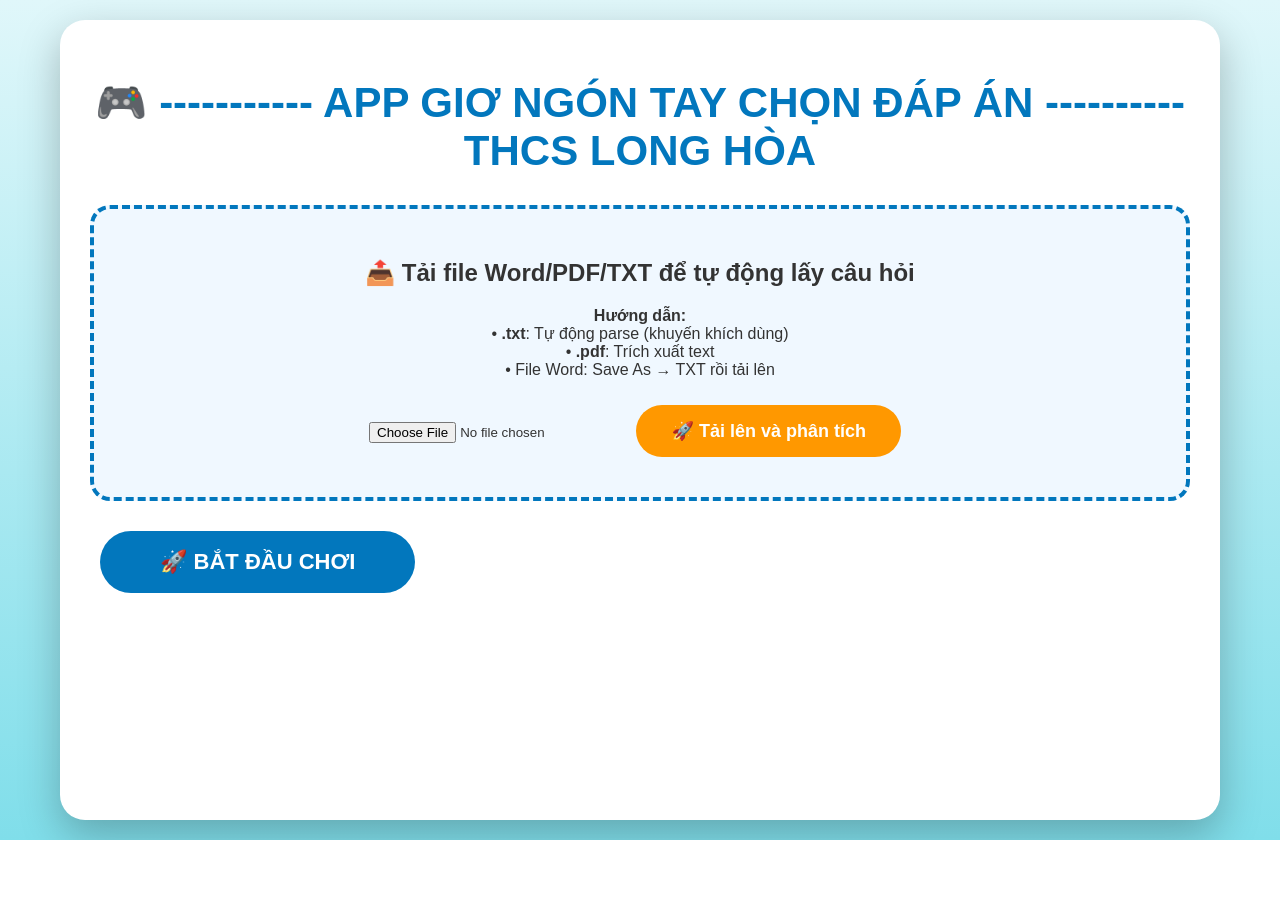
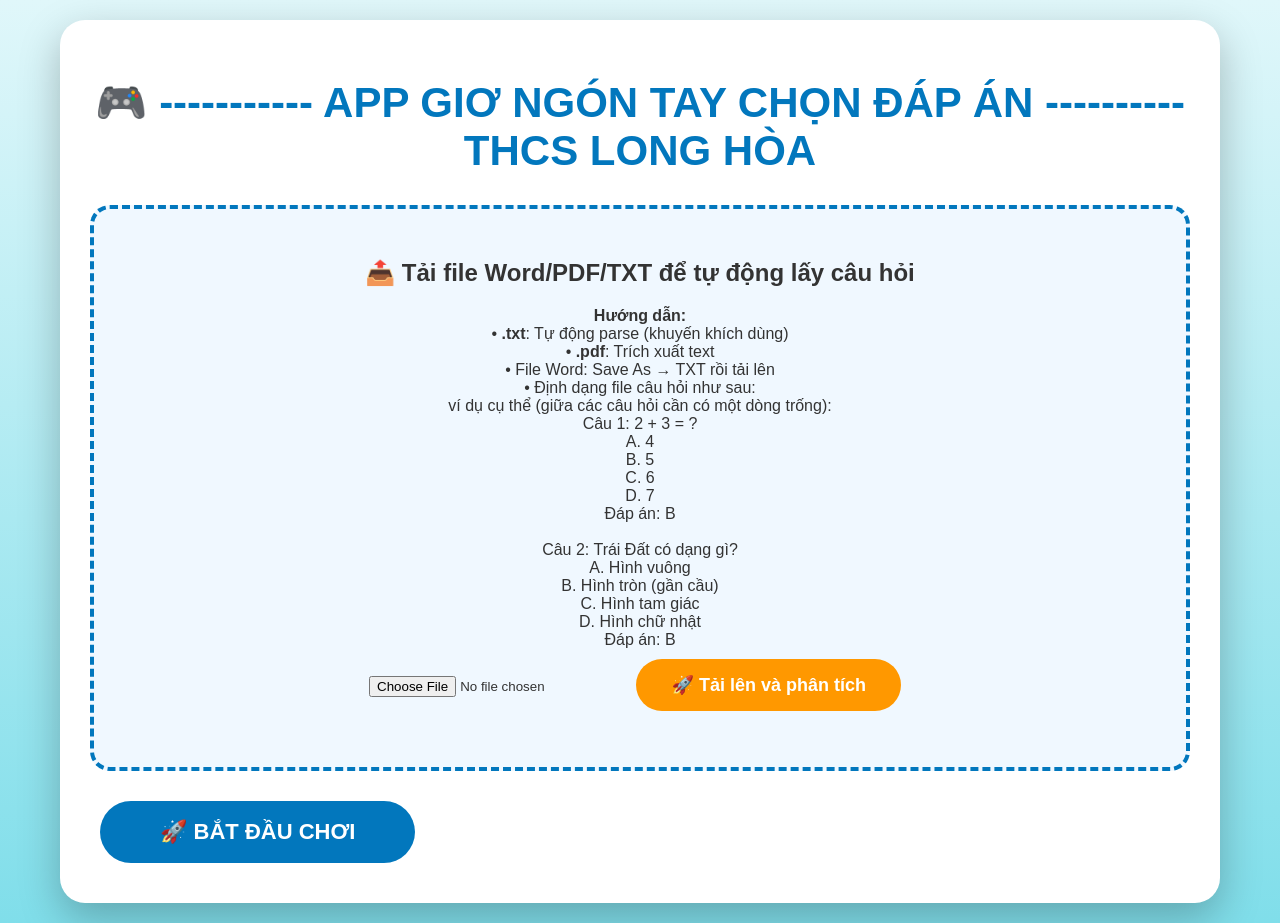
Before and after one commit to hokienbaochau-png/Apptracnghiemsieutoc.io, a plain HTML site: page index.html in a window 1280 px wide. Before the commit the page ends 840 px from the top, so only its background shows below. Drawn offline with Linux system fonts and the light colour scheme; a script that the page names is missing.

Commit message:
Add files via upload

```diff
--- a/index.html
+++ b/index.html
@@ -41,8 +41,7 @@
         .correct { background: #c8e6c9 !important; border-color: #4caf50 !important; }
         .wrong { background: #ffcdd2 !important; border-color: #f44336 !important; }
 
-        /* Phần còn lại giữ nguyên */
-        #upload-section { background: #f0f8ff; padding: 30px; border-radius: 20px; margin: 20px 0; border: 4px dashed #0277bd; text-align: center; }
+                #upload-section { background: #f0f8ff; padding: 30px; border-radius: 20px; margin: 20px 0; border: 4px dashed #0277bd; text-align: center; }
         button { padding: 15px 35px; font-size: 18px; border: none; border-radius: 50px; cursor: pointer; margin: 10px; font-weight: bold; }
         #upload-btn { background: #ff9800; color: white; }
         #start-btn { background: #0277bd; color: white; font-size: 22px; padding: 18px 60px; }
@@ -74,8 +73,22 @@
                 <p><strong>Hướng dẫn:</strong><br>
                 • <strong>.txt</strong>: Tự động parse (khuyến khích dùng)<br>
                 • <strong>.pdf</strong>: Trích xuất text<br>
-                • File Word: Save As → TXT rồi tải lên</p>
-
+                • File Word: Save As → TXT rồi tải lên<br>
+• Định dạng file câu hỏi như sau:<br>
+ví dụ cụ thể (giữa các câu hỏi cần có một dòng trống):<br>
+Câu 1: 2 + 3 = ?<br>
+A. 4<br>
+B. 5<br>
+C. 6<br>
+D. 7<br>
+Đáp án: B<br>
+<br>
+Câu 2: Trái Đất có dạng gì?<br>
+A. Hình vuông<br>
+B. Hình tròn (gần cầu)<br>
+C. Hình tam giác<br>
+D. Hình chữ nhật<br>
+Đáp án: B<br>
                 <input type="file" id="file-upload" accept=".txt,.pdf" style="margin:15px 0;">
                 <button id="upload-btn">🚀 Tải lên và phân tích</button>
             </div>
```
